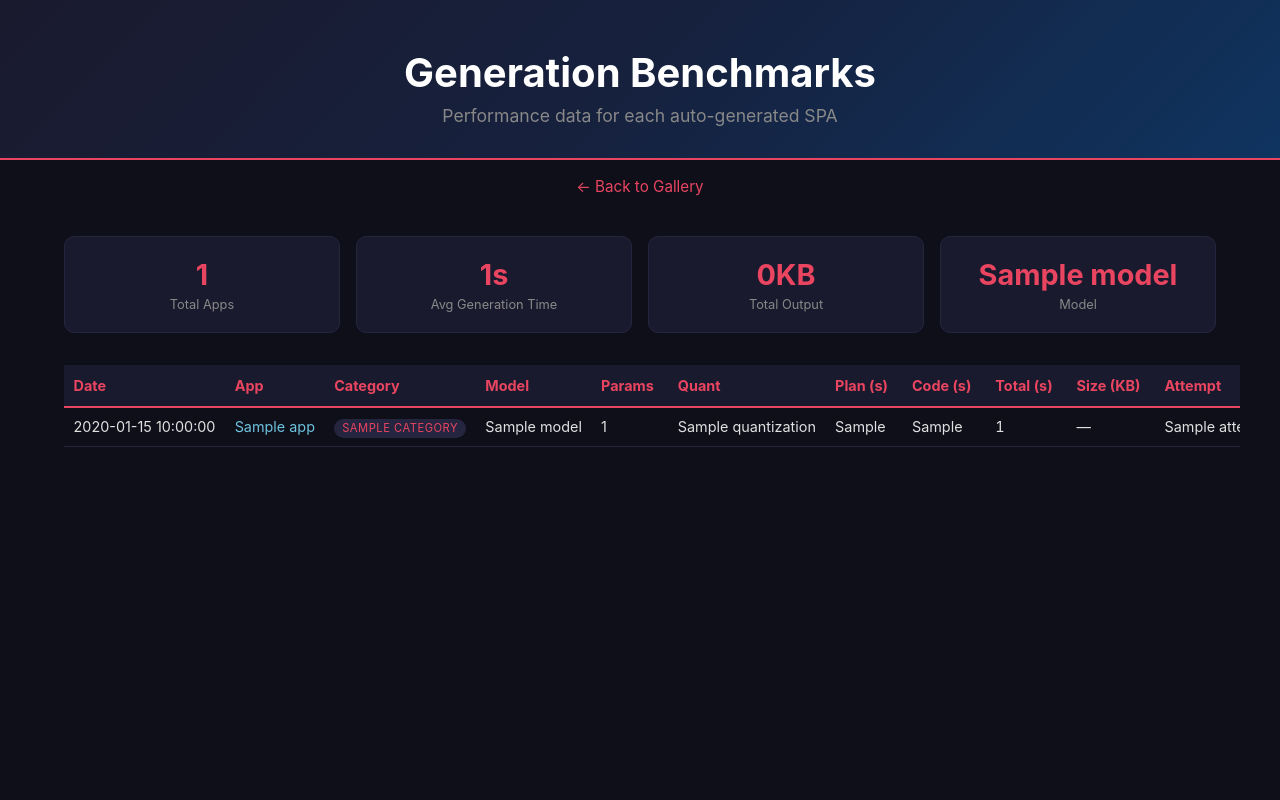
After one commit to liamwazherealso/spa-autonmous-local-agent, a Python web app: template templates/benchmark_template.html in a window 1280 px wide. The commit adds this page. Run offline with Jinja, Linux system fonts and the light colour scheme; the template is opened without the code that fills it: most values are stand-ins (such as "Sample title", 1, 10 or a date in 2020).

Commit message:
Add generation benchmark tracking and benchmark page
Collect timing, model, hardware info during generation and save to
metadata.json. Generate a sortable benchmark.html table page alongside
the gallery. Link to benchmarks from gallery header.

Co-Authored-By: Claude Opus 4.6 <noreply@anthropic.com>

```diff
--- a/agent/git_committer.py
+++ b/agent/git_committer.py
@@ -43,7 +43,7 @@ def commit_app(config: GitConfig, app_dir_name: str, app_title: str) -> bool:
     repo = config.repo_path
 
     # Stage the app directory and index
-    result = _run_git(["add", app_dir_name, "index.html"], cwd=repo)
+    result = _run_git(["add", app_dir_name, "index.html", "benchmark.html"], cwd=repo)
     if result.returncode != 0:
         logger.error("git add failed: %s", result.stderr)
         return False
--- /dev/null
+++ b/templates/benchmark_template.html
@@ -0,0 +1,254 @@
+<!DOCTYPE html>
+<html lang="en">
+<head>
+    <meta charset="UTF-8">
+    <meta name="viewport" content="width=device-width, initial-scale=1.0">
+    <title>Benchmark - Daily SPA Gallery</title>
+    <style>
+        * { margin: 0; padding: 0; box-sizing: border-box; }
+
+        body {
+            font-family: -apple-system, BlinkMacSystemFont, 'Segoe UI', Roboto, sans-serif;
+            background: #0f0f1a;
+            color: #e0e0e0;
+            min-height: 100vh;
+        }
+
+        header {
+            text-align: center;
+            padding: 3rem 1rem 2rem;
+            background: linear-gradient(135deg, #1a1a2e 0%, #16213e 50%, #0f3460 100%);
+            border-bottom: 2px solid #e94560;
+        }
+
+        header h1 {
+            font-size: 2.5rem;
+            color: #fff;
+        }
+
+        header p {
+            margin-top: 0.5rem;
+            color: #888;
+            font-size: 1.1rem;
+        }
+
+        nav {
+            text-align: center;
+            padding: 1rem;
+        }
+
+        nav a {
+            color: #e94560;
+            text-decoration: none;
+            font-size: 0.95rem;
+        }
+
+        nav a:hover { text-decoration: underline; }
+
+        .container {
+            max-width: 1200px;
+            margin: 0 auto;
+            padding: 1.5rem;
+            overflow-x: auto;
+        }
+
+        table {
+            width: 100%;
+            border-collapse: collapse;
+            font-size: 0.9rem;
+        }
+
+        thead th {
+            background: #1a1a2e;
+            color: #e94560;
+            padding: 0.75rem 0.6rem;
+            text-align: left;
+            border-bottom: 2px solid #e94560;
+            white-space: nowrap;
+            cursor: pointer;
+            user-select: none;
+        }
+
+        thead th:hover { color: #fff; }
+
+        thead th .sort-arrow { margin-left: 0.3rem; font-size: 0.7rem; }
+
+        tbody tr {
+            border-bottom: 1px solid #252540;
+            transition: background 0.15s;
+        }
+
+        tbody tr:hover { background: #1a1a2e; }
+
+        tbody td {
+            padding: 0.65rem 0.6rem;
+            white-space: nowrap;
+        }
+
+        .app-link {
+            color: #6fc3df;
+            text-decoration: none;
+        }
+
+        .app-link:hover { text-decoration: underline; }
+
+        .badge {
+            font-size: 0.7rem;
+            padding: 0.15rem 0.5rem;
+            border-radius: 10px;
+            background: #252540;
+            color: #e94560;
+            text-transform: uppercase;
+            letter-spacing: 0.5px;
+        }
+
+        .num { font-variant-numeric: tabular-nums; }
+
+        .summary {
+            display: grid;
+            grid-template-columns: repeat(auto-fit, minmax(180px, 1fr));
+            gap: 1rem;
+            margin-bottom: 2rem;
+        }
+
+        .stat-card {
+            background: #1a1a2e;
+            border: 1px solid #252540;
+            border-radius: 10px;
+            padding: 1.25rem;
+            text-align: center;
+        }
+
+        .stat-card .value {
+            font-size: 1.8rem;
+            font-weight: 700;
+            color: #e94560;
+        }
+
+        .stat-card .label {
+            font-size: 0.8rem;
+            color: #888;
+            margin-top: 0.3rem;
+        }
+
+        .empty {
+            text-align: center;
+            padding: 3rem;
+            color: #555;
+            font-size: 1.1rem;
+        }
+
+        @media (max-width: 768px) {
+            header h1 { font-size: 1.8rem; }
+            .container { padding: 1rem 0.5rem; }
+            table { font-size: 0.8rem; }
+            thead th, tbody td { padding: 0.5rem 0.4rem; }
+        }
+    </style>
+</head>
+<body>
+    <header>
+        <h1>Generation Benchmarks</h1>
+        <p>Performance data for each auto-generated SPA</p>
+    </header>
+
+    <nav><a href="index.html">&larr; Back to Gallery</a></nav>
+
+    <div class="container">
+        {% set benchmarked = apps | selectattr("benchmark", "defined") | list %}
+
+        {% if benchmarked %}
+        <div class="summary">
+            <div class="stat-card">
+                <div class="value">{{ benchmarked | length }}</div>
+                <div class="label">Total Apps</div>
+            </div>
+            <div class="stat-card">
+                <div class="value">
+                    {{ "%.0f" | format(benchmarked | map(attribute="benchmark.total_seconds") | select("number") | list | sum / (benchmarked | map(attribute="benchmark.total_seconds") | select("number") | list | length or 1)) }}s
+                </div>
+                <div class="label">Avg Generation Time</div>
+            </div>
+            <div class="stat-card">
+                <div class="value">
+                    {{ "%.0f" | format(benchmarked | map(attribute="benchmark.output_bytes") | select("number") | list | sum / 1024) }}KB
+                </div>
+                <div class="label">Total Output</div>
+            </div>
+            <div class="stat-card">
+                <div class="value">
+                    {{ benchmarked | map(attribute="benchmark.model") | first | default("—") }}
+                </div>
+                <div class="label">Model</div>
+            </div>
+        </div>
+
+        <table id="benchmark-table">
+            <thead>
+                <tr>
+                    <th data-sort="string">Date <span class="sort-arrow"></span></th>
+                    <th data-sort="string">App <span class="sort-arrow"></span></th>
+                    <th data-sort="string">Category <span class="sort-arrow"></span></th>
+                    <th data-sort="string">Model <span class="sort-arrow"></span></th>
+                    <th data-sort="string">Params <span class="sort-arrow"></span></th>
+                    <th data-sort="string">Quant <span class="sort-arrow"></span></th>
+                    <th data-sort="number">Plan (s) <span class="sort-arrow"></span></th>
+                    <th data-sort="number">Code (s) <span class="sort-arrow"></span></th>
+                    <th data-sort="number">Total (s) <span class="sort-arrow"></span></th>
+                    <th data-sort="number">Size (KB) <span class="sort-arrow"></span></th>
+                    <th data-sort="number">Attempt <span class="sort-arrow"></span></th>
+                    <th data-sort="string">OS / Arch <span class="sort-arrow"></span></th>
+                </tr>
+            </thead>
+            <tbody>
+                {% for app in benchmarked %}
+                {% set b = app.benchmark %}
+                <tr>
+                    <td>{{ app.date }}</td>
+                    <td><a href="{{ app.dir_name }}/index.html" class="app-link">{{ app.title }}</a></td>
+                    <td><span class="badge">{{ app.category }}</span></td>
+                    <td>{{ b.model | default("—") }}</td>
+                    <td>{{ b.parameter_size | default("—") }}</td>
+                    <td>{{ b.quantization | default("—") }}</td>
+                    <td class="num">{{ b.phase1_seconds | default("—") }}</td>
+                    <td class="num">{{ b.phase2_seconds | default("—") }}</td>
+                    <td class="num">{{ b.total_seconds | default("—") }}</td>
+                    <td class="num">{{ "%.1f" | format(b.output_bytes / 1024) if b.output_bytes else "—" }}</td>
+                    <td class="num">{{ b.attempt | default("—") }}</td>
+                    <td>{{ b.os | default("—") }} / {{ b.arch | default("—") }}</td>
+                </tr>
+                {% endfor %}
+            </tbody>
+        </table>
+        {% else %}
+        <div class="empty">No benchmark data available yet.</div>
+        {% endif %}
+    </div>
+
+    <script>
+        document.querySelectorAll('#benchmark-table thead th').forEach((th, idx) => {
+            let asc = true;
+            th.addEventListener('click', () => {
+                const tbody = document.querySelector('#benchmark-table tbody');
+                const rows = Array.from(tbody.querySelectorAll('tr'));
+                const type = th.dataset.sort;
+                rows.sort((a, b) => {
+                    let va = a.children[idx].textContent.trim();
+                    let vb = b.children[idx].textContent.trim();
+                    if (type === 'number') {
+                        va = parseFloat(va) || 0;
+                        vb = parseFloat(vb) || 0;
+                        return asc ? va - vb : vb - va;
+                    }
+                    return asc ? va.localeCompare(vb) : vb.localeCompare(va);
+                });
+                rows.forEach(r => tbody.appendChild(r));
+                // Update arrows
+                document.querySelectorAll('.sort-arrow').forEach(s => s.textContent = '');
+                th.querySelector('.sort-arrow').textContent = asc ? ' ▲' : ' ▼';
+                asc = !asc;
+            });
+        });
+    </script>
+</body>
+</html>
--- a/templates/gallery_template.html
+++ b/templates/gallery_template.html
@@ -153,6 +153,7 @@
     <header>
         <h1>Daily SPA Gallery</h1>
         <p>Auto-generated single-page applications, one per day</p>
+        <p style="margin-top: 0.75rem;"><a href="benchmark.html" style="color: #e94560; text-decoration: none; font-size: 0.9rem;">View Generation Benchmarks &rarr;</a></p>
     </header>
 
     {% if categories %}
```
Also changed, not shown: agent/code_generator.py (+21 -6 lines), agent/index_updater.py (+15 -5 lines), agent/main.py (+65 -2 lines).
